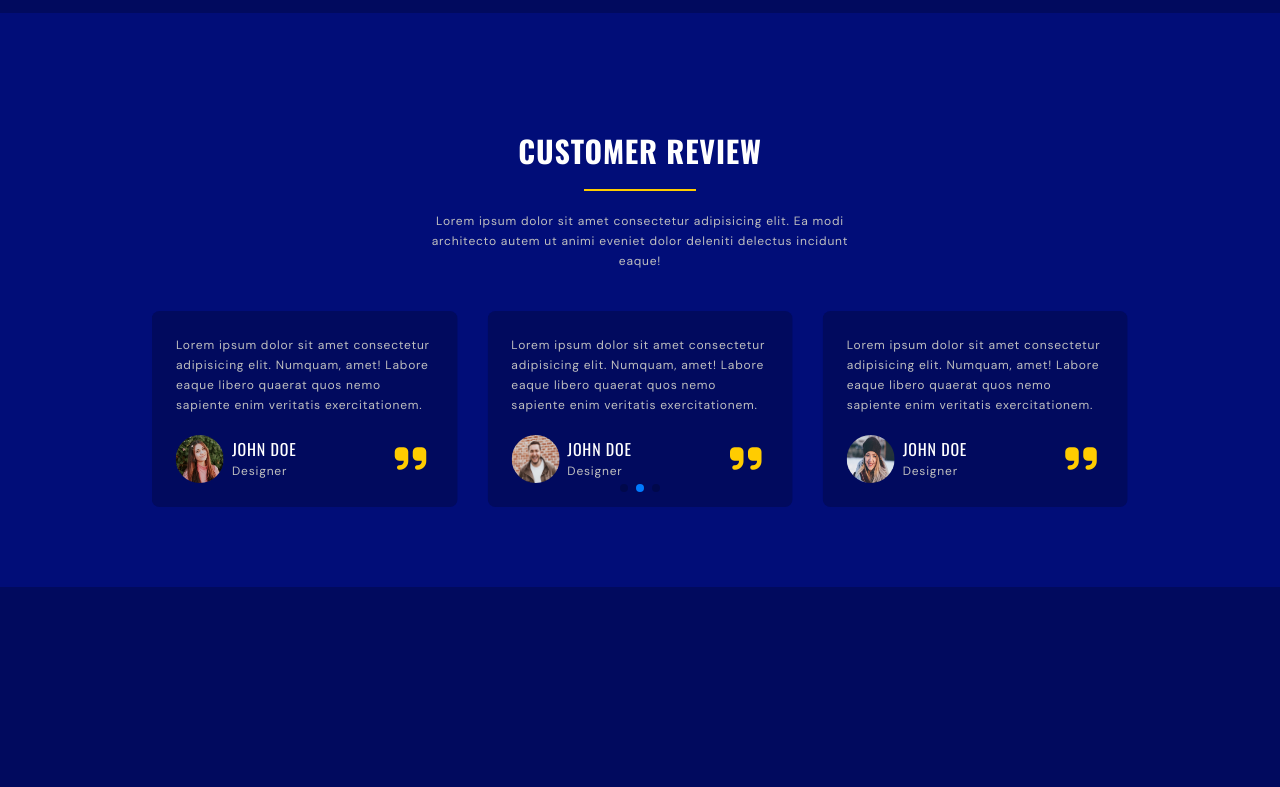
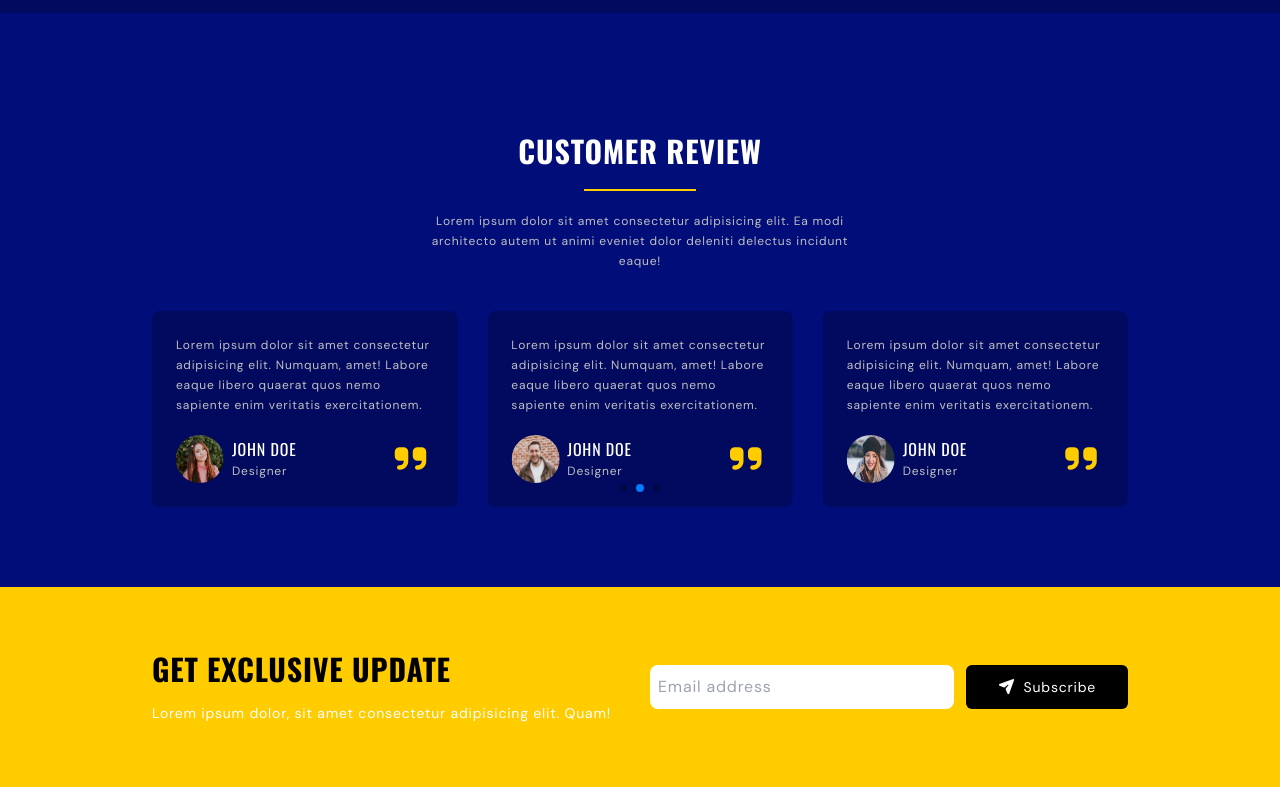
Before and after one commit to ferdynandergypramudanii/BurgerWeb, a website: page src/index.html in a window 1280 px wide. Shown: the part 3735-4522 px from the top of the page. Before the commit the page ends 4322 px from the top, so only its background shows below. Drawn offline with nearby package versions, Linux system fonts and the light colour scheme.

Commit message:
add contact section

```diff
--- a/src/index.html
+++ b/src/index.html
@@ -950,7 +950,35 @@
           </div>
         </div>
       </section>
+
+      <!-- Contact -->
+
+      <section id="contact" class="bg-secondaryColor py-16">
+        <div class="container flex flex-col gap-5 md:items-center md:flex-row">
+          <div class="space-y-4 md:flex-1">
+            <h2 class="section__title text-blackColor">GET EXCLUSIVE UPDATE</h2>
+            <p class="text-sm">
+              Lorem ipsum dolor, sit amet consectetur adipisicing elit. Quam!
+            </p>
+          </div>
+
+          <div class="flex flex-col gap-3 md:flex-row md:flex-1">
+            <input
+              type="email"
+              placeholder="Email address"
+              class="p-2 text-black rounded-lg outline-none md:w-full"
+            />
+            <a
+              href=""
+              class="flex items-center justify-center gap-2 btn bg-black hover:opacity-75"
+              ><i class="fa-solid fa-paper-plane"></i> Subscribe
+            </a>
+          </div>
+        </div>
+      </section>
     </main>
+
+    <!-- Contact Section -->
 
     <!-- Swiper JS -->
     <script src="https://cdn.jsdelivr.net/npm/swiper@12/swiper-bundle.min.js"></script>
```
Also changed, not shown: src/output.css.
